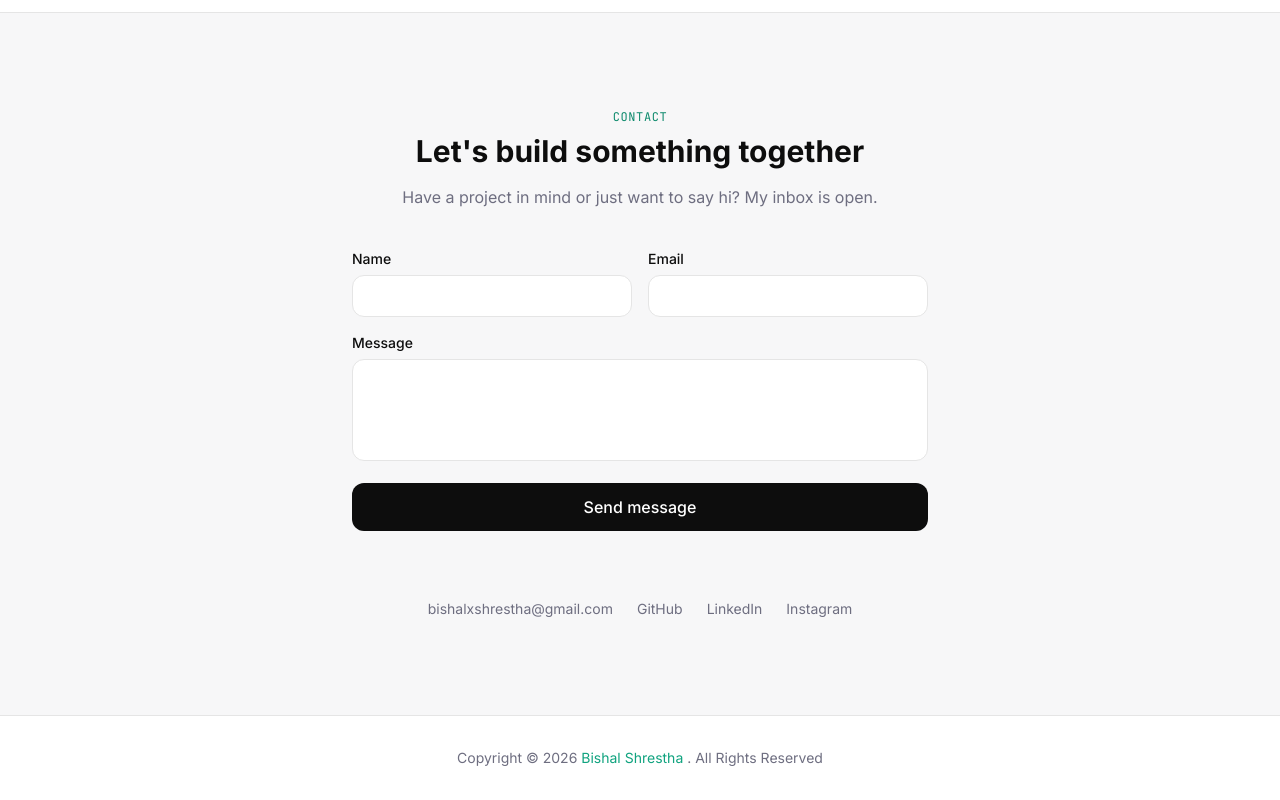
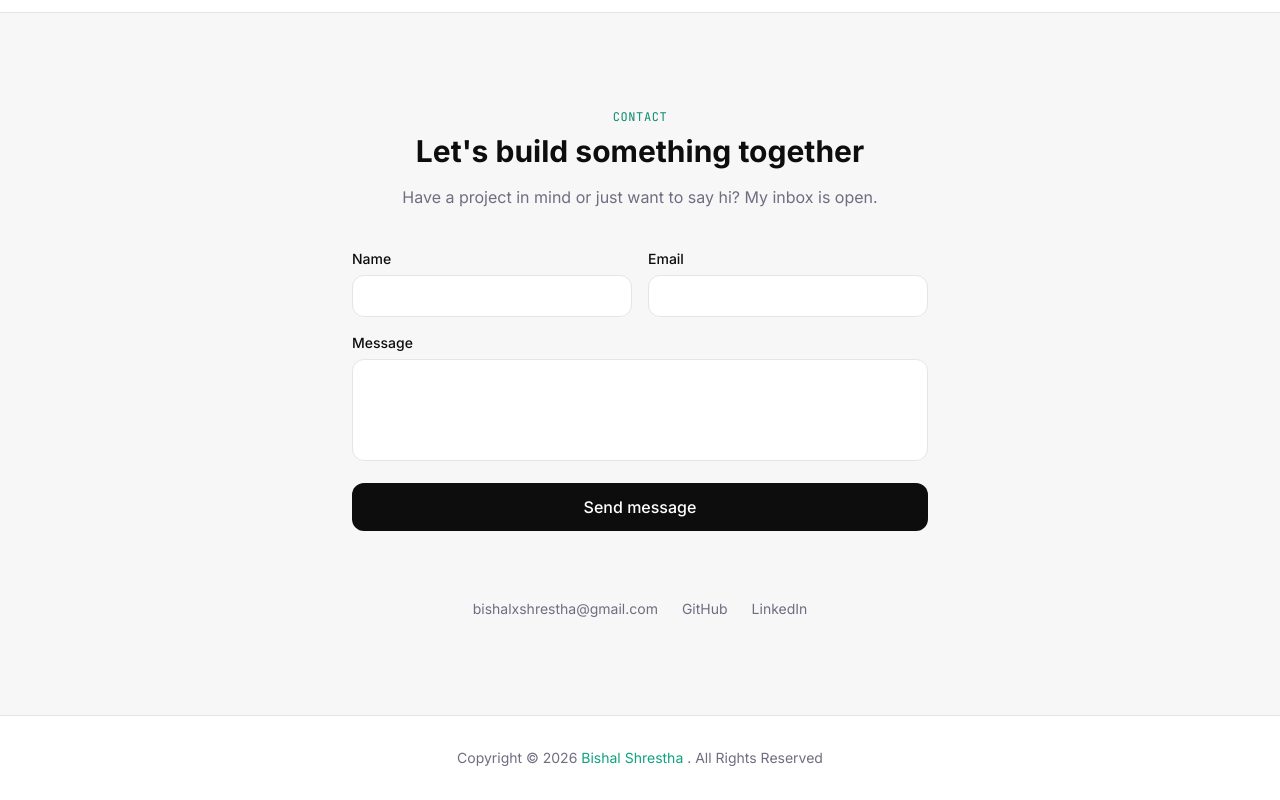
Before and after one commit to BishalxShrestha/Personal-Protfolio, a plain HTML site: page index.html in a window 1280 px wide. Shown: the part 3664-4464 px from the top of the page. Drawn offline with nearby package versions, Linux system fonts and the light colour scheme.

Commit message:
Minor Changes

```diff
--- a/index.html
+++ b/index.html
@@ -1009,12 +1009,6 @@
             class="text-ink-soft hover:text-accent transition-colors"
             >LinkedIn</a
           >
-          <a
-            href="https://www.instagram.com/b_syal_/"
-            target="_blank"
-            class="text-ink-soft hover:text-accent transition-colors"
-            >Instagram</a
-          >
         </div>
       </section>
     </main>
```
